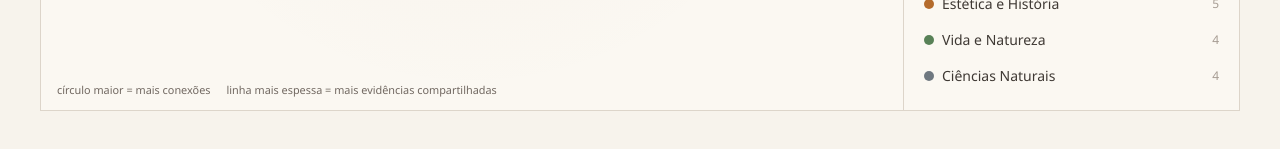
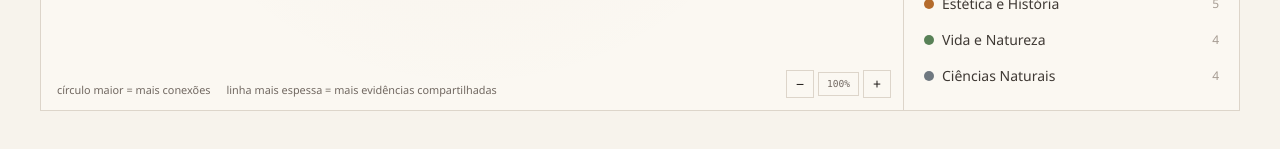
Before and after one commit to bernardotb/a-grande-conversa, a Next.js app: page /mapa-intelectual in a window 1280 px wide. Shown: the part 1397-1546 px from the top of the page. Built offline with nearby package versions, Linux system fonts and the light colour scheme.

Commit message:
feat: add zoom controls to knowledge graph (viewBox-based, ctrl+scroll + buttons)

```diff
--- a/components/RelationshipMap.tsx
+++ b/components/RelationshipMap.tsx
@@ -232,6 +232,7 @@ export function RelationshipMap({ nodes, links, initialSlug }: RelationshipMapPr
   const [query, setQuery] = useState("");
   const [inspectedLink, setInspectedLink] = useState<string | null>(null);
   const [graphMode, setGraphMode] = useState<GraphMode>("overview");
+  const [zoomLevel, setZoomLevel] = useState(1);
 
   // Concept pseudo-nodes for "bridge_concepts" mode
   const conceptPseudoNodes = useMemo<KnowledgeGraphNode[]>(
@@ -433,6 +434,20 @@ export function RelationshipMap({ nodes, links, initialSlug }: RelationshipMapPr
     return () => cancelAnimationFrame(frame);
   }, [activeSelectedSlug, domain]);
 
+  useEffect(() => {
+    const viewport = graphViewportRef.current;
+    if (!viewport) return;
+    const handler = (e: WheelEvent) => {
+      if (!e.ctrlKey && !e.metaKey) return;
+      e.preventDefault();
+      setZoomLevel((prev) =>
+        Math.max(0.3, Math.min(4, prev * (e.deltaY < 0 ? 1.1 : 0.9))),
+      );
+    };
+    viewport.addEventListener("wheel", handler, { passive: false });
+    return () => viewport.removeEventListener("wheel", handler);
+  }, []);
+
   function focusNode(slug: string) {
     const node = nodeBySlug.get(slug);
     if (!node) return;
@@ -555,7 +570,7 @@ export function RelationshipMap({ nodes, links, initialSlug }: RelationshipMapPr
           }}
         >
           <svg
-            viewBox={`0 0 ${graphWidth} ${graphHeight}`}
+            viewBox={`${graphCenter.x - graphWidth / 2 / zoomLevel} ${graphCenter.y - graphHeight / 2 / zoomLevel} ${graphWidth / zoomLevel} ${graphHeight / zoomLevel}`}
             role="img"
             aria-labelledby="knowledge-graph-title knowledge-graph-description"
             className="min-h-[32rem] min-w-[760px] lg:min-w-0"
@@ -721,6 +736,33 @@ export function RelationshipMap({ nodes, links, initialSlug }: RelationshipMapPr
               })}
             </g>
           </svg>
+
+          <div className="absolute bottom-3 right-3 flex items-center gap-1">
+            <button
+              type="button"
+              onClick={() => setZoomLevel((z) => Math.max(0.3, z * 0.8))}
+              aria-label="Reduzir zoom"
+              className="flex h-7 w-7 items-center justify-center border bg-[var(--surface)] text-sm text-[var(--primary)] transition hover:border-[var(--accent)] hover:text-[var(--accent)]"
+            >
+              −
+            </button>
+            <button
+              type="button"
+              onClick={() => setZoomLevel(1)}
+              aria-label="Zoom original"
+              className="border bg-[var(--surface)] px-2 py-1 font-mono text-[0.6rem] text-[var(--secondary)] transition hover:border-[var(--accent)] hover:text-[var(--accent)]"
+            >
+              {Math.round(zoomLevel * 100)}%
+            </button>
+            <button
+              type="button"
+              onClick={() => setZoomLevel((z) => Math.min(4, z * 1.25))}
+              aria-label="Aumentar zoom"
+              className="flex h-7 w-7 items-center justify-center border bg-[var(--surface)] text-sm text-[var(--primary)] transition hover:border-[var(--accent)] hover:text-[var(--accent)]"
+            >
+              +
+            </button>
+          </div>
 
           <div className="pointer-events-none absolute bottom-3 left-4 flex flex-wrap gap-x-4 gap-y-1 text-[0.68rem] text-[var(--secondary)]">
             {graphMode === "bridge_concepts" ? (
```
